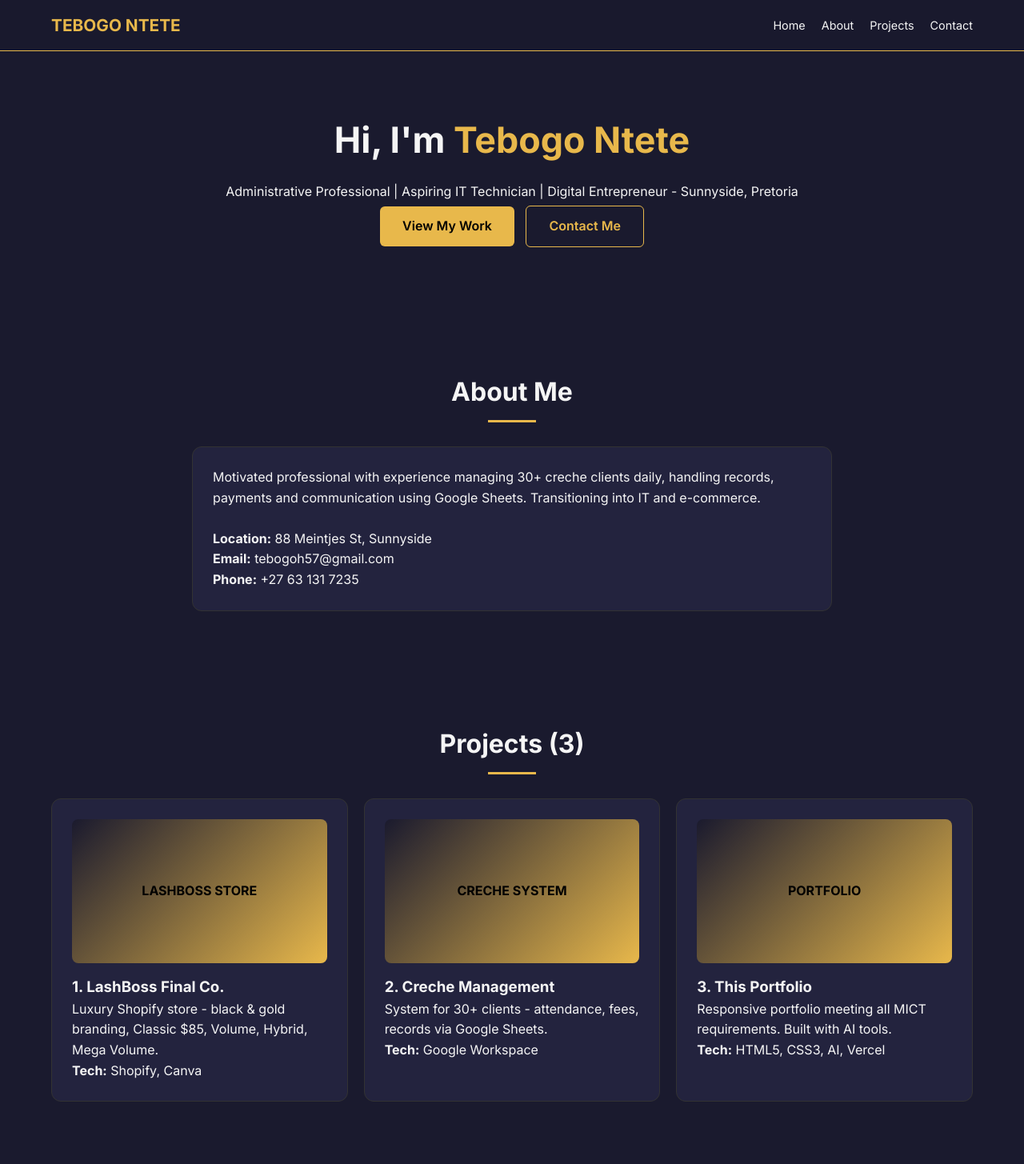
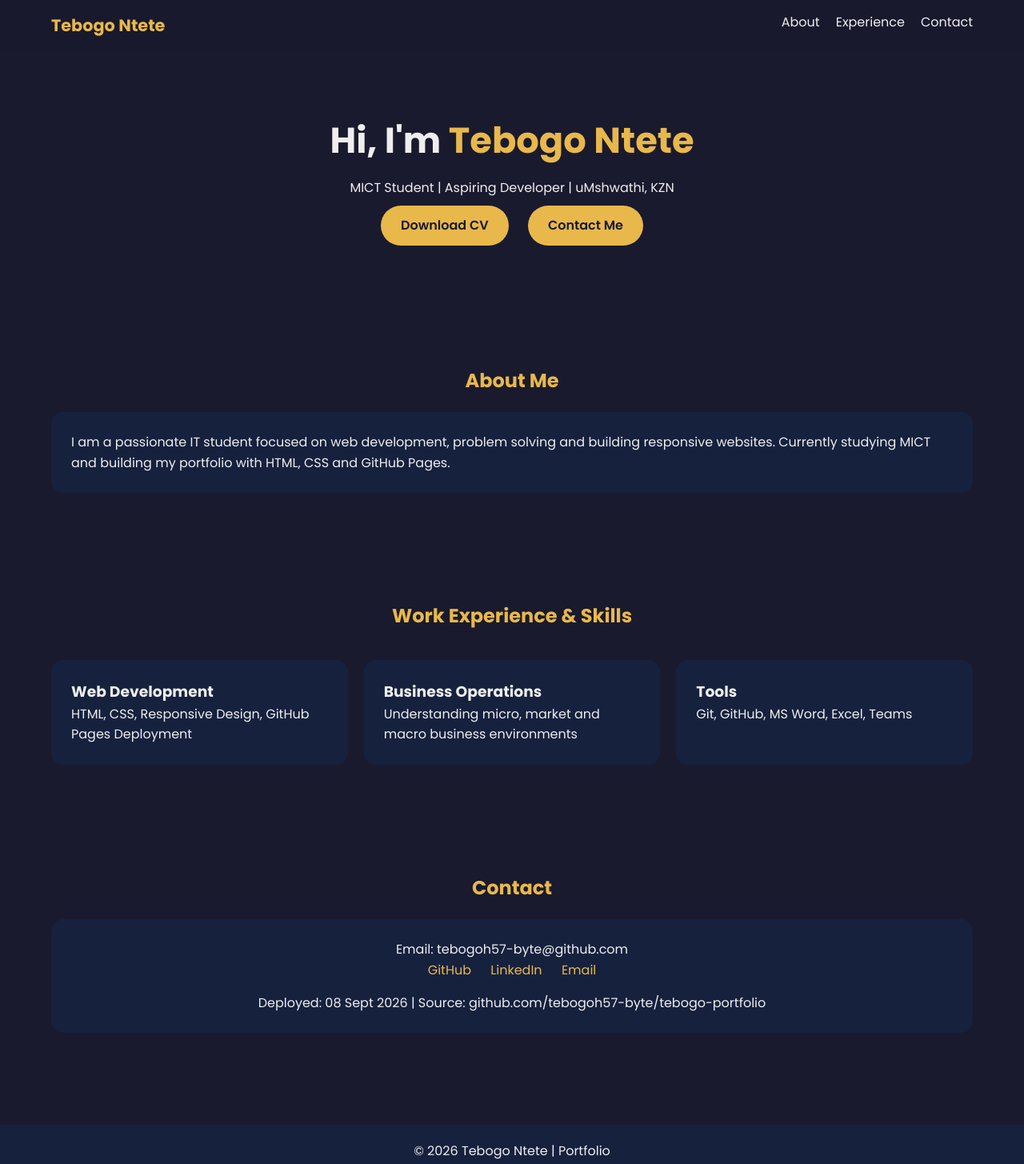
Before and after one commit to tebogoh57-byte/tebogo-portfolio, a plain HTML site: page index.html in a window 1280 px wide. Shown: the top 1455 px of the page at 80% size. Drawn offline with Linux system fonts and the light colour scheme.

Commit message:
Update index.html

```diff
--- a/index.html
+++ b/index.html
@@ -4,46 +4,56 @@
 <meta charset="UTF-8">
 <meta name="viewport" content="width=device-width, initial-scale=1.0">
 <title>Tebogo Ntete | Portfolio</title>
-<link href="https://fonts.googleapis.com/css2?family=Inter:wght@300;400;600;700&display=swap" rel="stylesheet">
+<link href="https://fonts.googleapis.com/css2?family=Poppins:wght@400;600;700&display=swap" rel="stylesheet">
 <style>
-:root{--bg:#1a1a2e;--gold:#e8b84b;--text:#f5f5f5;--card:#23233e}
-*{margin:0;padding:0;box-sizing:border-box;font-family:'Inter',sans-serif}
+:root{--bg:#1a1a2e;--gold:#e8b84b;--text:#eeeeee;--card:#16213e}
+*{margin:0;padding:0;box-sizing:border-box;font-family:'Poppins',sans-serif}
 body{background:var(--bg);color:var(--text);line-height:1.6}
-nav{position:fixed;top:0;width:100%;background:rgba(26,26,46,0.95);padding:15px 5%;display:flex;justify-content:space-between;align-items:center;z-index:1000;border-bottom:1px solid var(--gold)}
+nav{position:fixed;top:0;width:100%;background:rgba(26,26,46,0.95);padding:15px 5%;display:flex;justify-content:space-between;z-index:1000}
 .logo{color:var(--gold);font-weight:700;font-size:1.3rem}
 .nav-links{display:flex;gap:20px;list-style:none}
-.nav-links a{color:var(--text);text-decoration:none;font-size:0.9rem}
+.nav-links a{color:var(--text);text-decoration:none}
+.nav-links a:hover{color:var(--gold)}
 .hero{padding:140px 5% 80px;text-align:center}
-.hero h1{font-size:2.8rem;margin-bottom:15px}
+.hero h1{font-size:2.8rem;margin-bottom:10px}
 .hero h1 span{color:var(--gold)}
-.btn{background:var(--gold);color:#000;padding:12px 28px;border:none;border-radius:6px;font-weight:600;text-decoration:none;display:inline-block;margin:5px}
-.btn-outline{border:1px solid var(--gold);background:transparent;color:var(--gold)}
-section{padding:70px 5%}
-h2{font-size:2rem;margin-bottom:30px;text-align:center}
-h2::after{content:'';display:block;width:60px;height:3px;background:var(--gold);margin:10px auto}
-.card{background:var(--card);padding:25px;border-radius:12px;border:1px solid #333;margin-bottom:20px}
-.grid{display:grid;grid-template-columns:repeat(auto-fit,minmax(280px,1fr));gap:20px}
-.skill-tag{background:#333;padding:6px 12px;border-radius:20px;font-size:0.85rem;margin:5px;display:inline-block}
-.project-img{width:100%;height:180px;background:linear-gradient(135deg,#1a1a2e,#e8b84b);border-radius:8px;display:flex;align-items:center;justify-content:center;font-weight:700;color:#000;margin-bottom:15px}
-.contact{text-align:center}
-footer{text-align:center;padding:30px;border-top:1px solid #333;color:#888}
+.btn{background:var(--gold);color:var(--bg);padding:12px 25px;border:none;border-radius:25px;text-decoration:none;font-weight:600;display:inline-block;margin:10px}
+section{padding:60px 5%}
+.card{background:var(--card);padding:25px;border-radius:15px;margin:15px 0}
+h2{color:var(--gold);margin-bottom:20px;text-align:center}
+.grid{display:grid;grid-template-columns:repeat(auto-fit,minmax(250px,1fr));gap:20px}
+.contact-links a{color:var(--gold);margin:0 10px;text-decoration:none}
+footer{text-align:center;padding:20px;background:var(--card);margin-top:40px}
 </style>
 </head>
 <body>
-<nav><div class="logo">TEBOGO NTETE</div><ul class="nav-links"><li><a href="#home">Home</a></li><li><a href="#about">About</a></li><li><a href="#projects">Projects</a></li><li><a href="#contact">Contact</a></li></ul></nav>
-<section class="hero" id="home">
+<nav><div class="logo">Tebogo Ntete</div><ul class="nav-links"><li><a href="#about">About</a></li><li><a href="#experience">Experience</a></li><li><a href="#contact">Contact</a></li></ul></nav>
+
+<div class="hero">
 <h1>Hi, I'm <span>Tebogo Ntete</span></h1>
-<p>Administrative Professional | Aspiring IT Technician | Digital Entrepreneur - Sunnyside, Pretoria</p>
-<a href="#projects" class="btn">View My Work</a>
-<a href="#contact" class="btn btn-outline">Contact Me</a>
-</section>
-<section id="about"><h2>About Me</h2><div class="card" style="max-width:800px;margin:0 auto"><p>Motivated professional with experience managing 30+ creche clients daily, handling records, payments and communication using Google Sheets. Transitioning into IT and e-commerce.</p><br><p><b>Location:</b> 88 Meintjes St, Sunnyside<br><b>Email:</b> tebogoh57@gmail.com<br><b>Phone:</b> +27 63 131 7235</p></div></section>
-<section id="projects"><h2>Projects (3)</h2><div class="grid">
-<div class="card"><div class="project-img">LASHBOSS STORE</div><h3>1. LashBoss Final Co.</h3><p>Luxury Shopify store - black & gold branding, Classic $85, Volume, Hybrid, Mega Volume.</p><p><b>Tech:</b> Shopify, Canva</p></div>
-<div class="card"><div class="project-img">CRECHE SYSTEM</div><h3>2. Creche Management</h3><p>System for 30+ clients - attendance, fees, records via Google Sheets.</p><p><b>Tech:</b> Google Workspace</p></div>
-<div class="card"><div class="project-img">PORTFOLIO</div><h3>3. This Portfolio</h3><p>Responsive portfolio meeting all MICT requirements. Built with AI tools.</p><p><b>Tech:</b> HTML5, CSS3, AI, Vercel</p></div>
+<p>MICT Student | Aspiring Developer | uMshwathi, KZN</p>
+<a href="#" class="btn" onclick="alert('Add your CV PDF to repo as CV.pdf')">Download CV</a>
+<a href="#contact" class="btn">Contact Me</a>
+</div>
+
+<section id="about"><h2>About Me</h2><div class="card"><p>I am a passionate IT student focused on web development, problem solving and building responsive websites. Currently studying MICT and building my portfolio with HTML, CSS and GitHub Pages.</p></div></section>
+
+<section id="experience"><h2>Work Experience & Skills</h2><div class="grid">
+<div class="card"><h3>Web Development</h3><p>HTML, CSS, Responsive Design, GitHub Pages Deployment</p></div>
+<div class="card"><h3>Business Operations</h3><p>Understanding micro, market and macro business environments</p></div>
+<div class="card"><h3>Tools</h3><p>Git, GitHub, MS Word, Excel, Teams</p></div>
 </div></section>
-<section id="contact" class="contact"><h2>Contact</h2><div class="card" style="max-width:600px;margin:0 auto"><p>📧 tebogoh57@gmail.com<br>📞 +27 63 131 7235<br>📍 Sunnyside, Pretoria<br>GitHub: tebogoh57-byte</p><br><a href="mailto:tebogoh57@gmail.com" class="btn">Email Me</a></div></section>
-<footer>Built by Tebogo Ntete 2026 | Responsive | Modern UI/UX | Deployable</footer>
+
+<section id="contact"><h2>Contact</h2><div class="card" style="text-align:center">
+<p>Email: tebogoh57-byte@github.com</p>
+<div class="contact-links">
+<a href="https://github.com/tebogoh57-byte" target="_blank">GitHub</a>
+<a href="https://linkedin.com" target="_blank">LinkedIn</a>
+<a href="mailto:tebogoh57-byte@github.com">Email</a>
+</div>
+<p style="margin-top:15px">Deployed: 08 Sept 2026 | Source: github.com/tebogoh57-byte/tebogo-portfolio</p>
+</div></section>
+
+<footer><p>&copy; 2026 Tebogo Ntete | Portfolio</p></footer>
 </body>
 </html>
```
